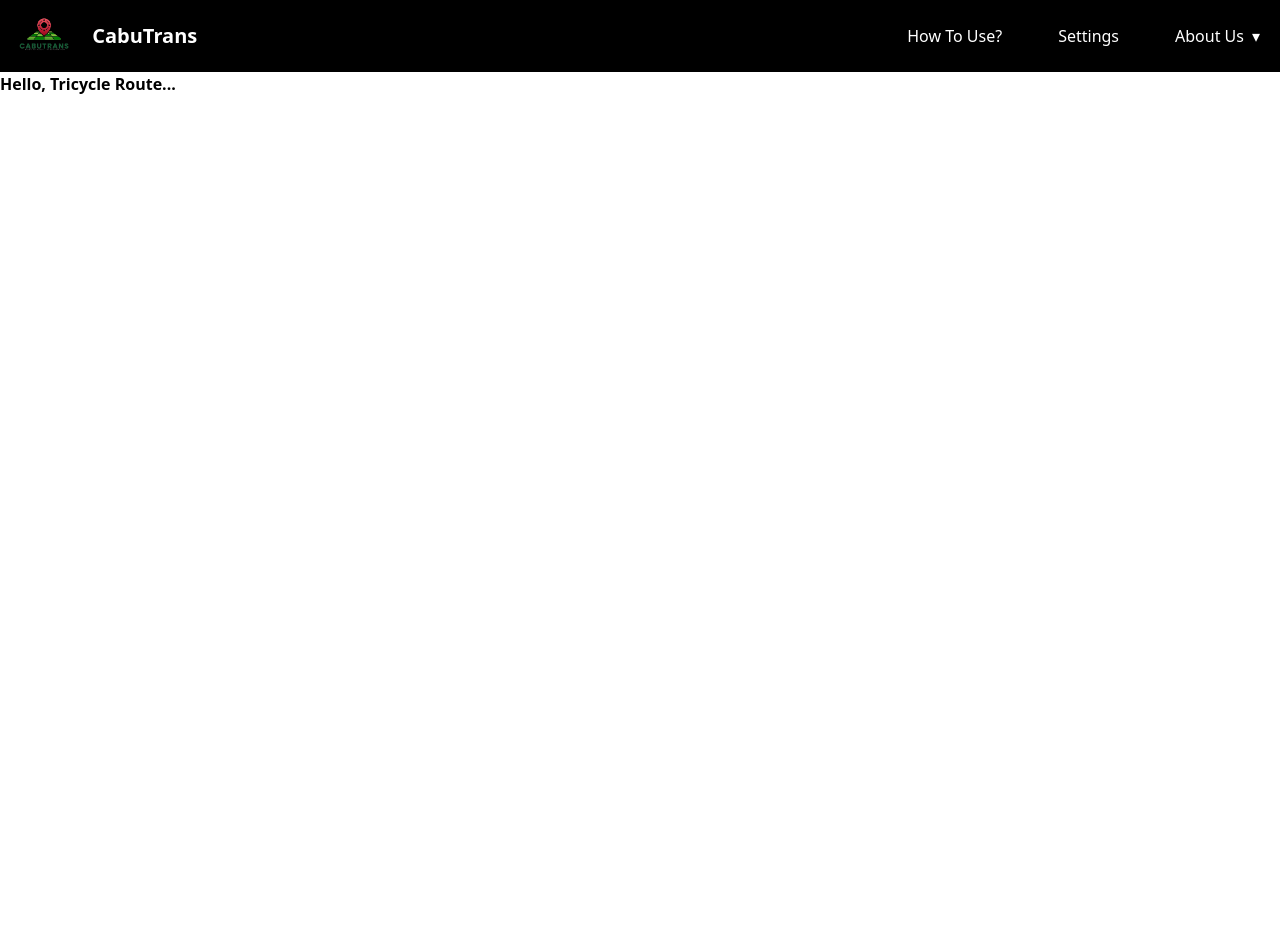
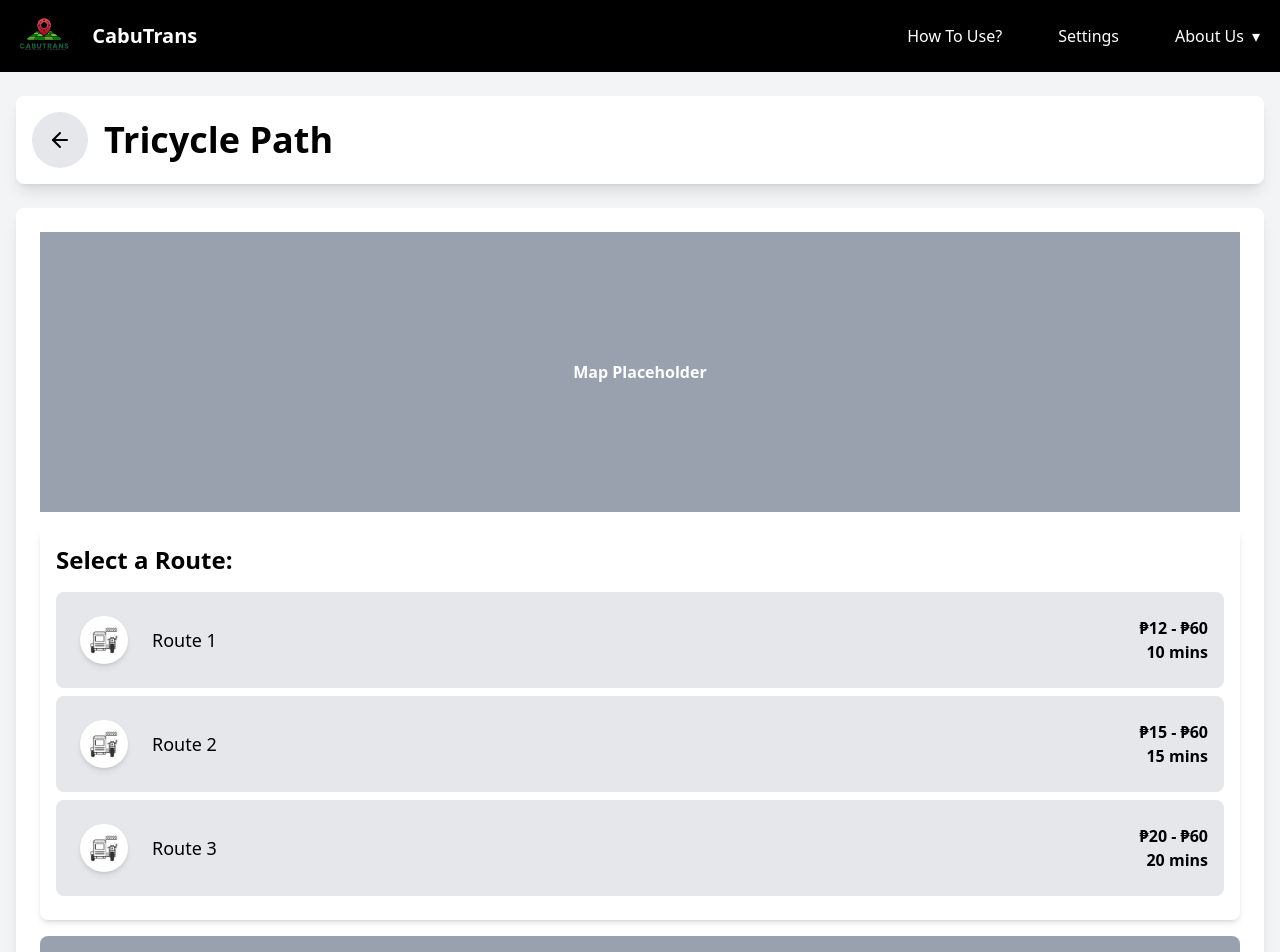
Before and after one commit to tortangChris/CabTrans-WebApp, a React (Vite) app: page /tricycle-route in a window 1280 px wide. Shown: the top 952 px of the page. Before the commit the page ends 800 px from the top, so only its background shows below. Built offline with nearby package versions, Linux system fonts and the light colour scheme.

Commit message:
Add content for Tricycle route

```diff
--- a/src/Pages/TricRoute.jsx
+++ b/src/Pages/TricRoute.jsx
@@ -1,11 +1,120 @@
-import React from "react";
+import React, { useState } from "react";
+import { useNavigate } from "react-router-dom";
+import { ArrowLeft } from "lucide-react";
 
-const TricRoute = () => {
+const TricyclePath = () => {
+  const navigate = useNavigate();
+  const [selectedRoute, setSelectedRoute] = useState(null);
+
+  const handleBack = () => {
+    navigate(-1);
+  };
+
+  const handleRouteClick = (routeName) => {
+    setSelectedRoute((prevRoute) =>
+      prevRoute === routeName ? null : routeName
+    );
+  };
+
+  const routes = [
+    {
+      id: 1,
+      name: "Route 1",
+      price: "₱12 - ₱60",
+      time: "10 mins",
+      image: "/Tricycle.png",
+    },
+    {
+      id: 2,
+      name: "Route 2",
+      price: "₱15 - ₱60",
+      time: "15 mins",
+      image: "/Tricycle.png",
+    },
+    {
+      id: 3,
+      name: "Route 3",
+      price: "₱20 - ₱60",
+      time: "20 mins",
+      image: "/Tricycle.png",
+    },
+  ];
+
   return (
-    <div className="font-semibold">
-      Hello, Tricycle Route...
+    <div className="bg-gray-100 min-h-screen px-4 py-6 flex flex-col">
+      <div className="container flex items-center mx-auto bg-white shadow-lg rounded-lg mb-6 p-4">
+        <button
+          className="flex items-center justify-center bg-gray-200 rounded-full hover:bg-gray-300 transition"
+          onClick={handleBack}
+          style={{
+            width: "3.5rem",
+            height: "3.5rem",
+          }}
+        >
+          <ArrowLeft size={24} />
+        </button>
+        <h1 className="text-xl sm:text-2xl md:text-3xl lg:text-4xl font-bold ml-4">
+          Tricycle Path
+        </h1>
+      </div>
+
+      <div className="container mx-auto bg-white shadow-lg rounded-lg p-6 flex flex-col items-center space-y-4 flex-grow max-h-screen">
+        <div className="w-full h-60 sm:h-72 md:h-[450px] lg:h-[400px] bg-gray-300 rounded-lg mb-4">
+          <div className="h-full bg-gray-400 flex items-center justify-center text-white font-bold">
+            Map Placeholder
+          </div>
+        </div>
+
+        <div className="w-full bg-white shadow-md rounded-lg p-4 mb-4">
+          <h2 className="text-lg sm:text-xl md:text-2xl font-semibold mb-4">
+            Select a Route:
+          </h2>
+          {routes.map((route) => (
+            <button
+              key={route.id}
+              className={`w-full flex justify-between items-center p-4 mb-2 rounded-lg text-left font-semibold transition ${
+                selectedRoute === route.name
+                  ? "bg-black text-white"
+                  : "bg-gray-200 hover:bg-gray-300"
+              }`}
+              onClick={() => handleRouteClick(route.name)}
+            >
+              <div className="flex items-center space-x-4">
+                <div className="relative w-16 h-16 flex items-center justify-center">
+                  <div className="absolute w-12 h-12 rounded-full bg-white shadow-md"></div>
+                  <img
+                    src="/Tricycle.png"
+                    alt="Tricycle"
+                    className="w-24 h-24 object-contain z-10 border-white rounded-full"
+                  />
+                </div>
+                <span className="font-medium text-lg sm:text-m md:text-lg">
+                  {route.name}
+                </span>
+              </div>
+              <div className="text-right">
+                <span className="block">{route.price}</span>
+                <span className="block">{route.time}</span>
+              </div>
+            </button>
+          ))}
+        </div>
+
+        <div className="w-full flex justify-center mt-auto">
+          <button
+            className={`w-full sm:w-72 md:w-96 lg:w-300 py-3 px-8 ${
+              selectedRoute
+                ? "bg-black hover:bg-gray-800"
+                : "bg-gray-400 cursor-not-allowed"
+            } text-white font-bold rounded-lg transition`}
+            disabled={!selectedRoute}
+          >
+            Confirm
+          </button>
+        </div>
+      </div>
     </div>
-    );
+  );
 };
 
-export default TricRoute;
+export default TricyclePath;
```
Also changed, not shown: public/Tricycle.png (added).
